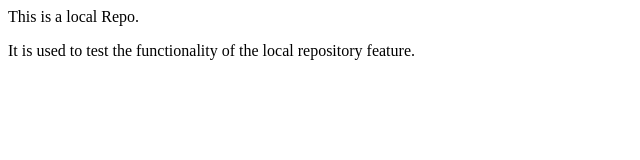
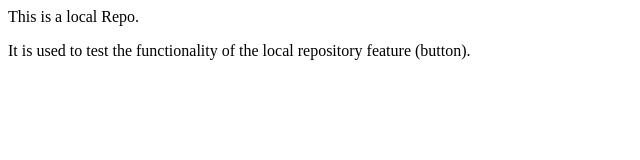
Before and after one commit to ChauhanKomal9455/localRepo, a plain HTML site: page index.html in a window 1280 px wide. Shown: the full height of the page, 0-640 px from the left. Drawn offline with Linux system fonts and the light colour scheme.

```diff
--- a/index.html
+++ b/index.html
@@ -1,2 +1,2 @@
 <p>This is a local Repo.</p>
-<p>It is used to test the functionality of the local repository feature.</p>
+<p>It is used to test the functionality of the local repository feature (button).</p>
```
